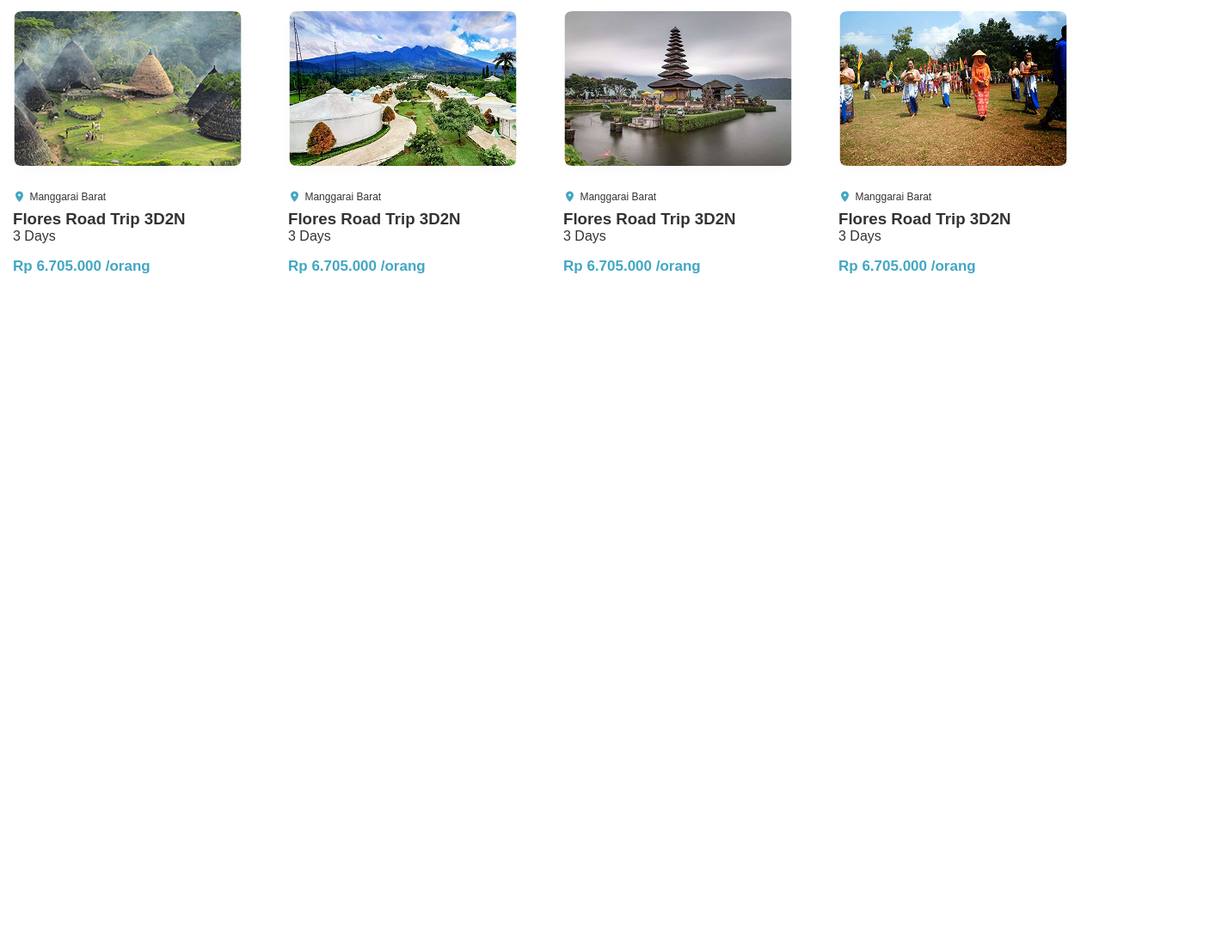
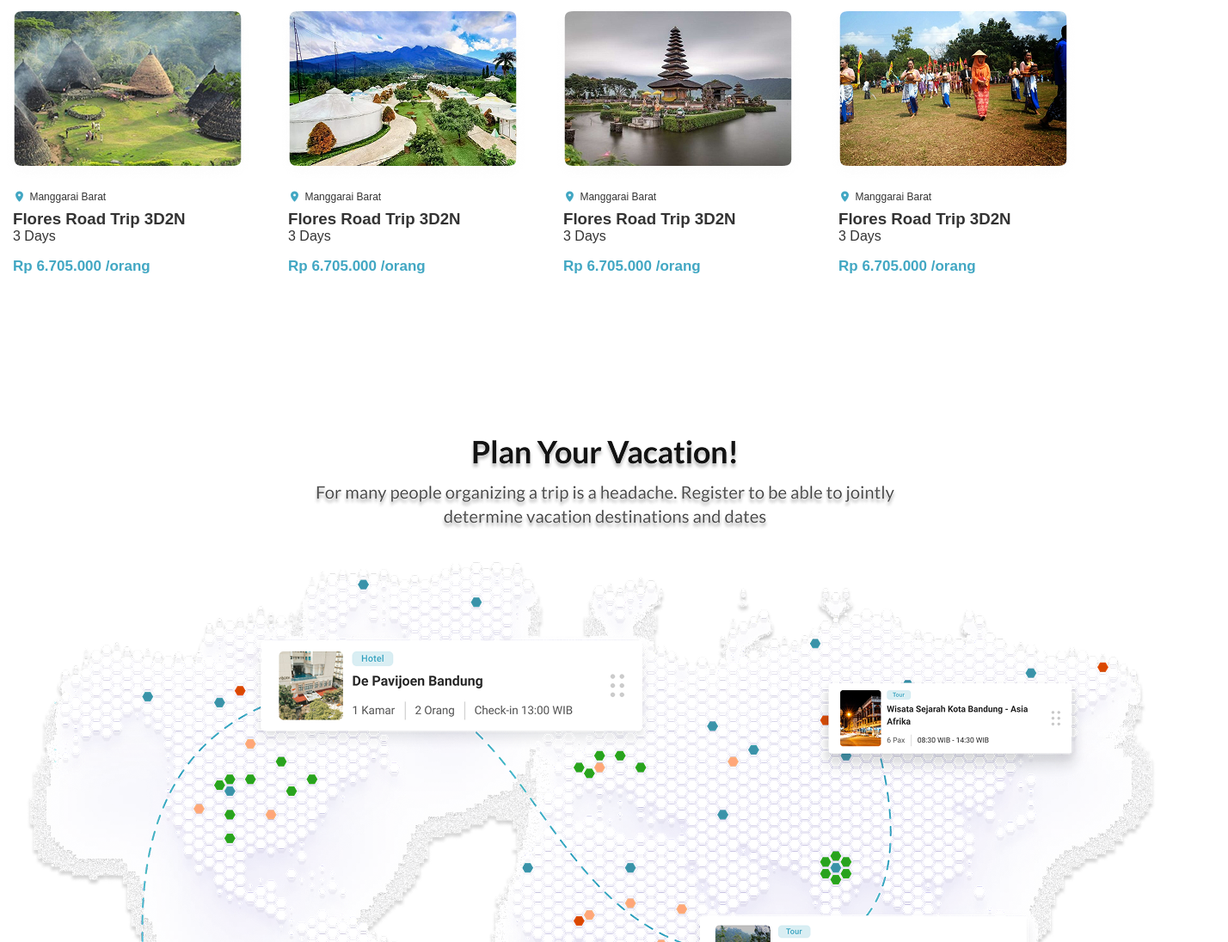
Before and after one commit to Xursandbek031/Traviling, a plain HTML site: page index.html in a window 1280 px wide. Shown: the part 904-2000 px from the top of the page at 86% size, 1428 px wide, since content can reach past the window. Before the commit the page ends 1324 px from the top, so only its background shows below. Drawn offline with Linux system fonts and the light colour scheme.

Commit message:
rasm qo'shdim

```diff
--- a/index.html
+++ b/index.html
@@ -6,7 +6,9 @@
     <meta name="viewport" content="width=device-width, initial-scale=1.0">
     <title>Document</title>
     <link rel="stylesheet" href="style.css">
-    <link rel="stylesheet" href="https://cdnjs.cloudflare.com/ajax/libs/font-awesome/7.0.1/css/all.min.css" integrity="sha512-2SwdPD6INVrV/lHTZbO2nodKhrnDdJK9/kg2XD1r9uGqPo1cUbujc+IYdlYdEErWNu69gVcYgdxlmVmzTWnetw==" crossorigin="anonymous" referrerpolicy="no-referrer" />
+    <link rel="stylesheet" href="https://cdnjs.cloudflare.com/ajax/libs/font-awesome/7.0.1/css/all.min.css"
+        integrity="sha512-2SwdPD6INVrV/lHTZbO2nodKhrnDdJK9/kg2XD1r9uGqPo1cUbujc+IYdlYdEErWNu69gVcYgdxlmVmzTWnetw=="
+        crossorigin="anonymous" referrerpolicy="no-referrer" />
 </head>
 
 <body>
@@ -108,6 +110,12 @@
             </div>
         </div>
     </section>
+
+    <section id="image1">
+        <div class="container">
+            <img src="img/image 1.png" alt="">
+        </div>
+    </section>
 </body>
 
 </html>
```
Also changed, not shown: img/image 1.png (added).
